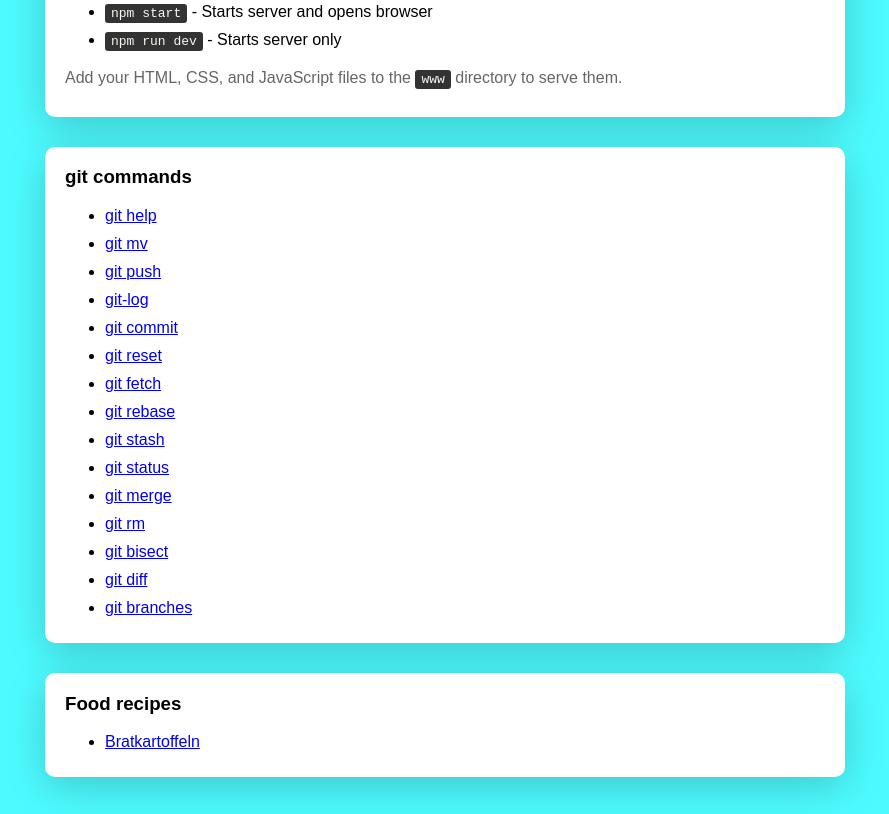
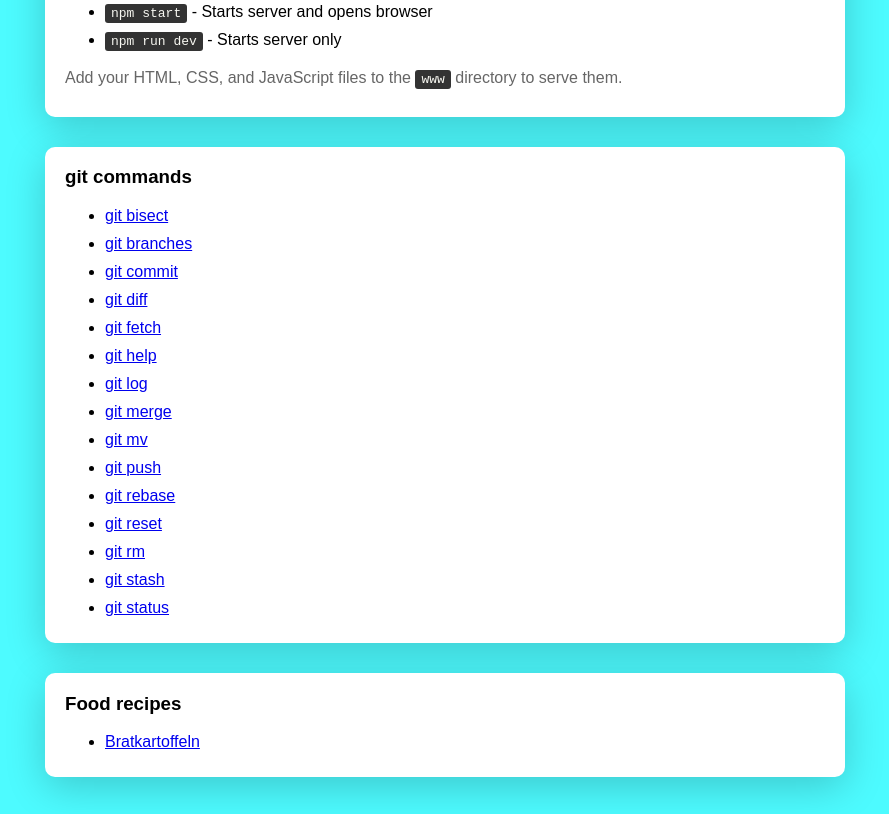
Before and after one commit to iu-web-app-dev/node-container, a website: page www/index.html in a window 1280 px wide. Shown: the part 482-1296 px from the top of the page, without its empty margins (195-1084 px from the left). Drawn offline with Linux system fonts and the light colour scheme.

Commit message:
reorder commands alphabetically (#55)
Co-authored-by: Marc Halbrügge <marc.halbruegge@iu.org>

```diff
--- a/www/index.html
+++ b/www/index.html
@@ -39,22 +39,21 @@
     <div class="container">
         <h3>git commands</h3>
         <ul>
+            <li><a href="git-commands/bisect.html">git bisect</a></li>
+            <li><a href="git-commands/branches.html">git branches</a></li>
+            <li><a href="git-commands/commit.html">git commit</a></li>
+            <li><a href="git-commands/diff.html">git diff</a></li>
+            <li><a href="git-commands/fetch.html">git fetch</a></li>
             <li><a href="git-commands/help.html">git help</a></li>
+            <li><a href="git-commands/git-log.html">git log</a></li>
+            <li><a href="git-commands/merge.html">git merge</a></li>
             <li><a href="git-commands/mv.html">git mv</a></li>
             <li><a href="git-commands/push.html">git push</a></li>
-            <li><a href="git-commands/git-log.html">git-log</a></li>
-
-            <li><a href="git-commands/commit.html">git commit</a></li>
+            <li><a href="git-commands/rebase.html">git rebase</a></li>
             <li><a href="git-commands/reset.html">git reset</a></li>
-            <li><a href="git-commands/fetch.html">git fetch</a></li>
-            <li><a href="git-commands/rebase.html">git rebase</a></li>
+            <li><a href="git-commands/rm.html">git rm</a></li>
             <li><a href="git-commands/stash.html">git stash</a></li>
             <li><a href="git-commands/status.html">git status</a></li>
-            <li><a href="git-commands/merge.html">git merge</a></li>
-            <li><a href="git-commands/rm.html">git rm</a></li>
-            <li><a href="git-commands/bisect.html">git bisect</a></li>
-            <li><a href="git-commands/diff.html">git diff</a></li>
-            <li><a href="git-commands/branches.html">git branches</a></li>
         </ul>
     </div>
 
```
